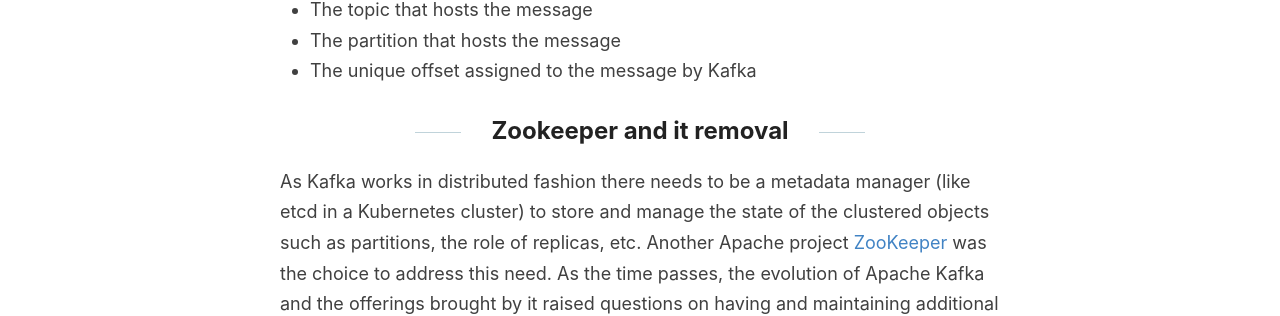
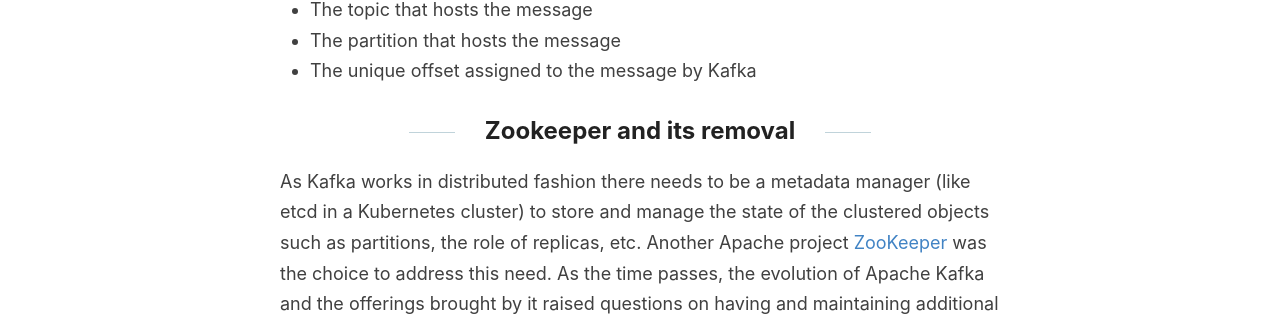
Before and after one commit to selcuksert/selcuksert.github.io, a Jekyll site: the page built from _posts/2021-12-25-apache-kafka.md, in a window 1280 px wide and 1400 px high, scrolled down 6555 px. Shown: the part 144-460 px from the top of the window. Built offline with Jekyll 4.4.1, drawn with Linux system fonts in a browser that asks for light colours; nearby versions of some CDN libraries; some of the changed text lies outside the part shown.

Commit message:
Updated article

```diff
--- a/_posts/2021-12-25-apache-kafka.md
+++ b/_posts/2021-12-25-apache-kafka.md
@@ -84,14 +84,14 @@ Kafka uses offsets as a unique identifier for messages they host on partitions.
 - The partition that hosts the message
 - The unique offset assigned to the message by Kafka
 
-## Zookeeper and it removal
+## Zookeeper and its removal
 As Kafka works in distributed fashion there needs to be a metadata manager (like etcd in a Kubernetes cluster) to store and manage the state of the clustered objects such as partitions, the role of replicas, etc. Another Apache project [ZooKeeper](https://zookeeper.apache.org/) was the choice to address this need. As the time passes, the evolution of Apache Kafka and the offerings brought by it raised questions on having and maintaining additional technology implementation like ZooKeeper. To avoid additional burden on management, communication and performance triggered the community to find a way to internalize the capabilities brought by ZooKeeper.
 
 [KIP-500: Replace ZooKeeper with a self-managed quorum](https://cwiki.apache.org/confluence/display/KAFKA/KIP-500%3A+Replace+ZooKeeper+with+a+Self-Managed+Metadata+Quorum) is the improvement proposal that led to a new method of managing the metadata of cluster introduced in Kafka version 2.8.0: **The Quorum Controller**[^8]. The set of controllers can be nodes on a existing Kafka cluster or on a different hardware stack in case of any need and they establish a quorum. These controllers use a brand new protocol called <ins>KRaft</ins>. This protocol is used to ensure that the metadata is consistently distributed and replicated across nodes using a new internal topic named `@metadata`. In essence, KRaft inherits from well-known [Raft](https://raft.github.io/) algorithm which is designed to achieve consensus on distributed systems in a fault-tolerant and performant way. KRaft is also used to delegate role of leader in this quorum to a node which is the <ins>quorum controller</ins>.
 
 ![KIP-500](https://cwiki.apache.org/confluence/download/attachments/123898922/a.png?version=1&modificationDate=1564694752000&api=v2)
 
-As of writing, the implementation **is not** production ready yet and ZooKeeper is **still** the main dependency to shape a Kafka cluster in production grade systems.
+As the time of writing, the implementation **is not** production ready yet and ZooKeeper is **still** the main dependency to shape a Kafka cluster in production grade systems.
 
 ## Data Management
 Kafka works on dumb broker-smart subscriber mode, which is why it does not care about the state of the consumer and just keeps data as an binary audit trail in distributed log files. Consumers need to know, store, build their state in case of any need. Consumers only communicate with partition leaders elected by Kafka for each topic.
```
